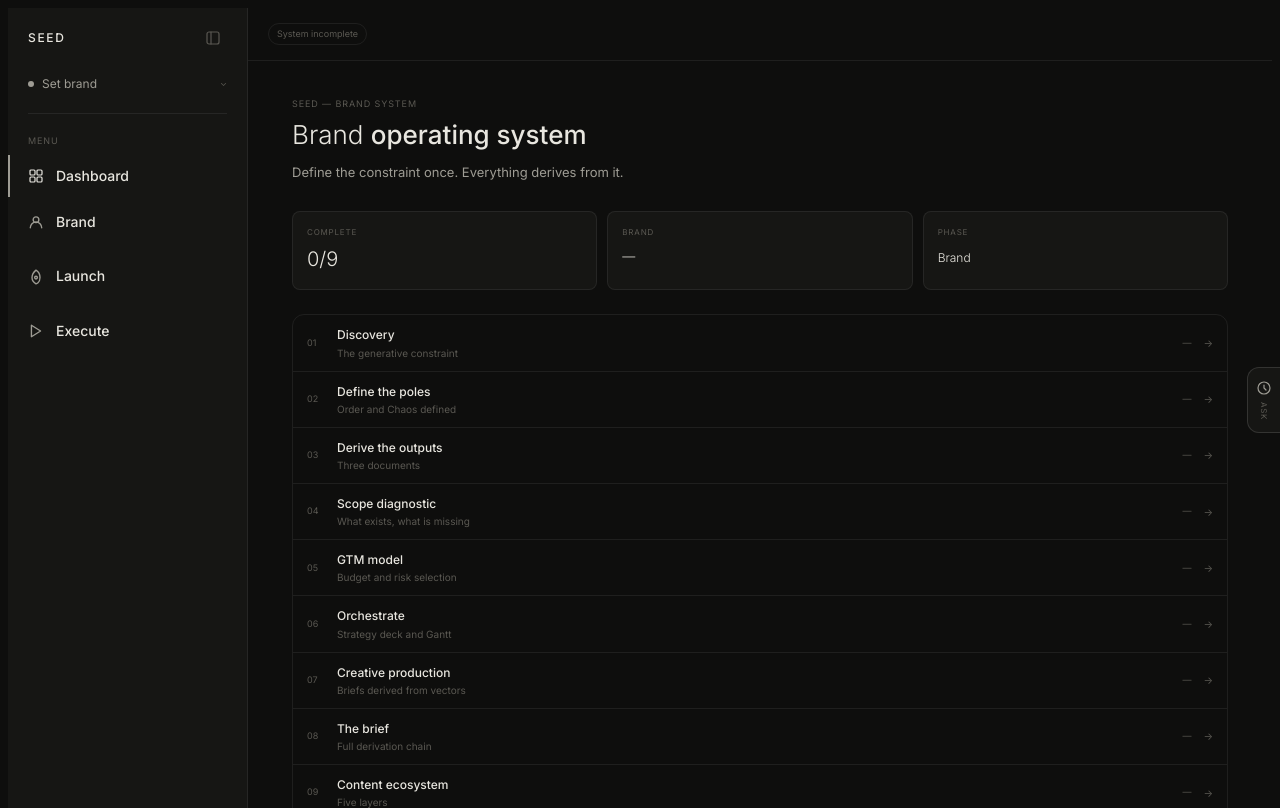
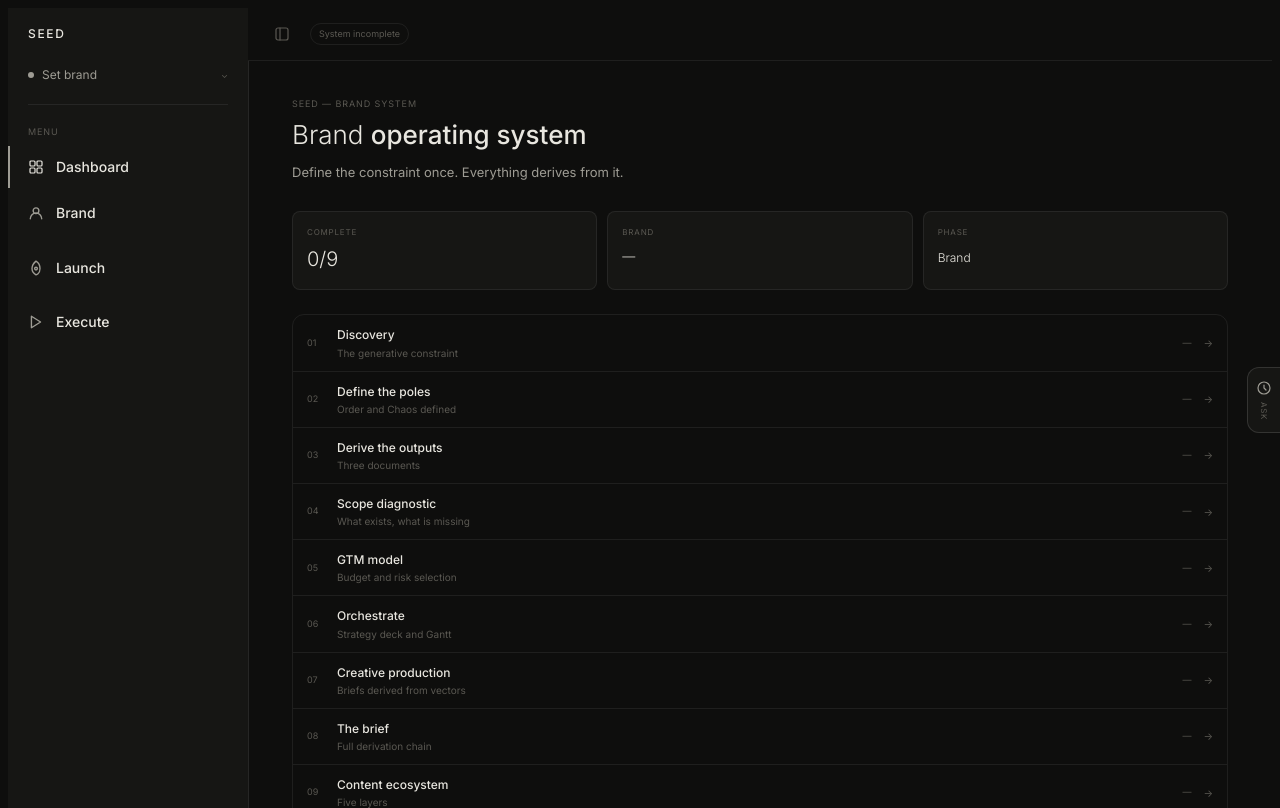
Before and after one commit to ArchitectUX/SEED, a plain HTML site: page index.html in a window 1280 px wide. Drawn offline with Linux system fonts and the light colour scheme.

Commit message:
Update index.html

```diff
--- a/index.html
+++ b/index.html
@@ -39,9 +39,9 @@ html,body{height:100%;background:var(--bg);color:var(--text);font-family:var(--s
 .sidebar-top{display:flex;align-items:center;justify-content:space-between;padding:16px 20px 12px;flex-shrink:0}
 .sidebar-brand{display:flex;align-items:center;gap:8px;padding:10px 20px 12px;cursor:pointer;transition:opacity 0.15s}
 .sidebar-brand:hover{opacity:0.8}
-.app.sidebar-collapsed{grid-template-columns:0 1fr}
-.app.sidebar-collapsed .sidebar{transform:translateX(-100%);position:absolute;pointer-events:none}
-.sidebar{transition:transform 0.25s ease}
+.app.sidebar-collapsed{grid-template-columns:0px 1fr}
+.sidebar{transition:width 0.25s ease,min-width 0.25s ease;min-width:var(--sidebar);overflow:hidden}
+.app.sidebar-collapsed .sidebar{min-width:0;width:0;border-right:none}
 /* SIDEBAR */
 .sidebar{background:var(--bg2);border-right:1px solid var(--border);overflow-y:auto;display:flex;flex-direction:column;height:100vh}
 .sidebar::-webkit-scrollbar{width:0}
@@ -438,12 +438,9 @@ select option{background:var(--bg3)}
 
 <!-- SIDEBAR -->
 <nav class="sidebar" id="sidebar">
-  <!-- Logo + toggle -->
+  <!-- Logo -->
   <div class="sidebar-top">
     <span class="logo">SEED</span>
-    <button class="sidebar-toggle" id="sidebar-toggle" onclick="toggleSidebar()" title="Toggle sidebar">
-      <svg width="16" height="16" viewBox="0 0 16 16" fill="none" stroke="currentColor" stroke-width="1.2" stroke-linecap="round"><rect x="2" y="2" width="12" height="12" rx="2"/><path d="M6 2v12"/></svg>
-    </button>
   </div>
   <!-- Brand selector -->
   <div class="sidebar-brand" onclick="openModal()">
@@ -513,6 +510,9 @@ select option{background:var(--bg3)}
 
 <div class="main-wrap">
 <header class="header" id="topbar">
+  <button class="sidebar-toggle" id="sidebar-toggle" onclick="toggleSidebar()" title="Toggle sidebar">
+    <svg width="16" height="16" viewBox="0 0 16 16" fill="none" stroke="currentColor" stroke-width="1.2" stroke-linecap="round"><rect x="2" y="2" width="12" height="12" rx="2"/><path d="M6 2v12"/></svg>
+  </button>
   <span class="spill" id="sys-status">System incomplete</span>
 </header>
 <main class="main" id="main">
```
